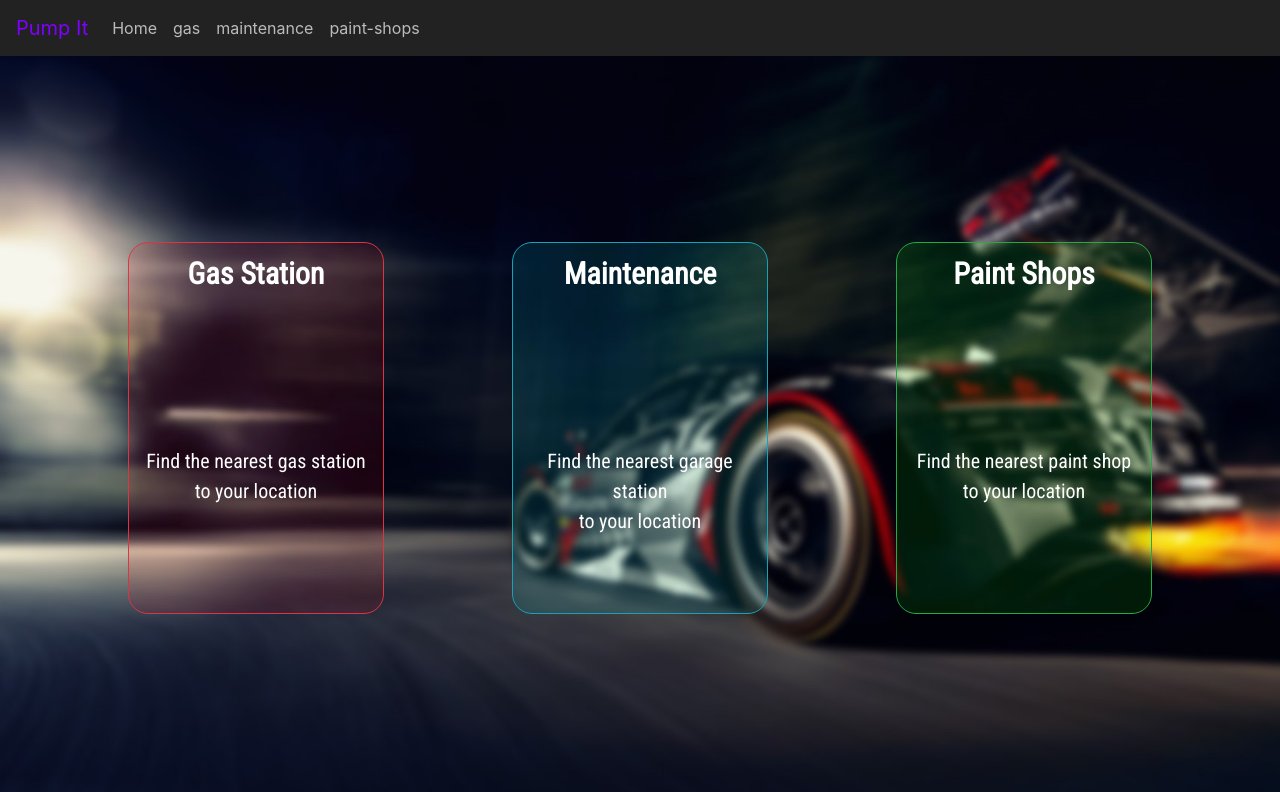
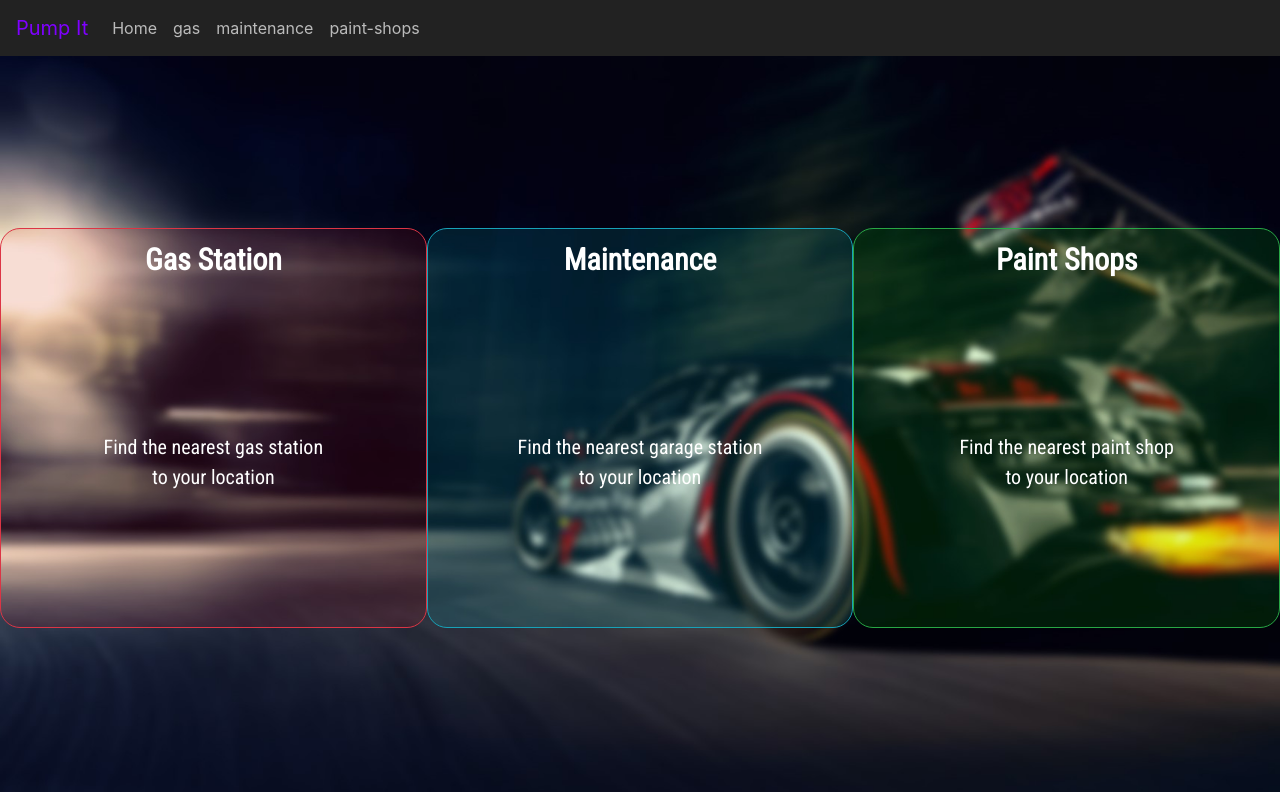
Before and after one commit to aeassaf/pump-it, a React (Create React App) app: page / in a window 1280 px wide. Shown: the top 792 px of the page. Built offline with nearby package versions, Linux system fonts and the light colour scheme; no server answers; what google-maps-react would draw is missing.

Commit message:
chore: change button from % to px

```diff
--- a/src/components/Home/index.css
+++ b/src/components/Home/index.css
@@ -18,8 +18,8 @@
 }
 
 .buttonstyle {
-  width: 20%;
-  height: 50%;
+  width: 500px;
+  height: 400px;
   border-radius: 20px;
   font-size: 30px;
   font-family: 'Roboto Condensed', sans-serif;
```
